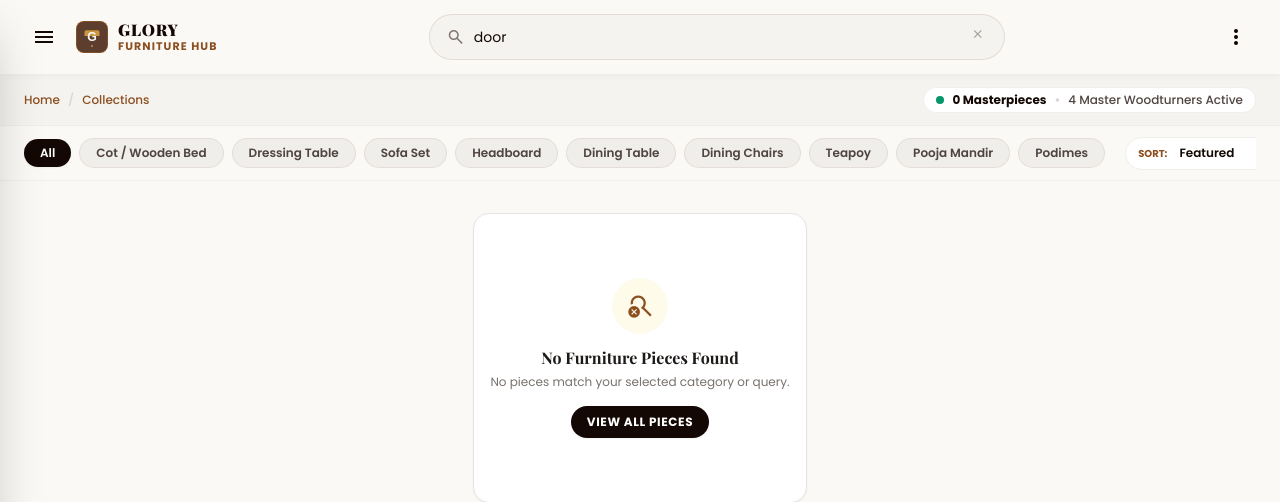
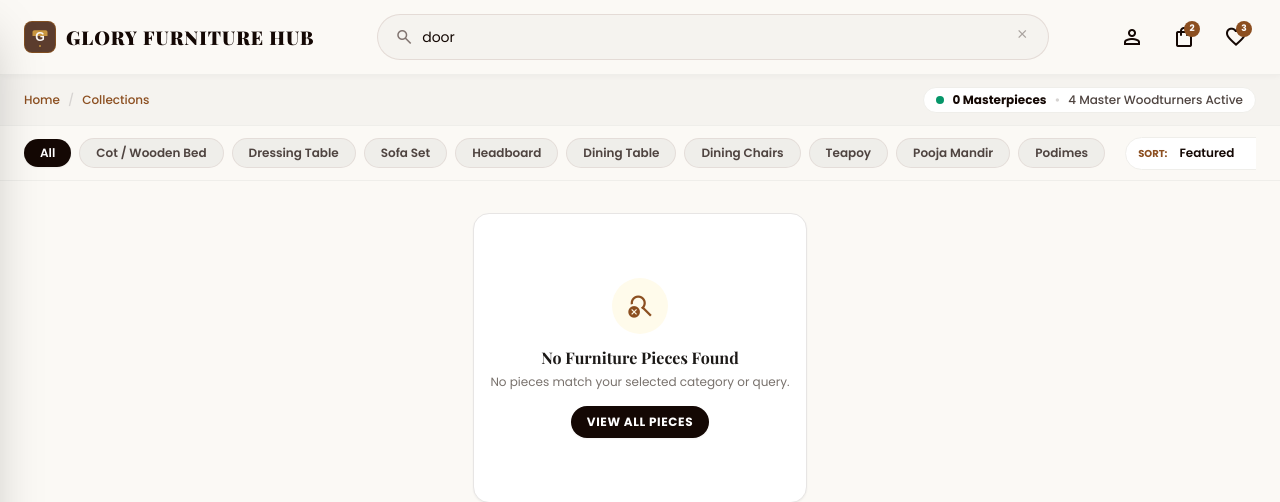
Before and after one commit to ganeshmugada863/Glory-Furniture-Hub, a Django app: page /catalog/?search=door in a window 1280 px wide. Shown: the top 502 px of the page. Run offline with Django 5.2, Linux system fonts and the light colour scheme; data comes from the database, SQL or seed files in the repository; some libraries are stand-ins or nearby versions; some web fonts are replaced.

Commit message:
Navbar update: mobile drawer with only Profile, Cart, Fav; desktop straight brand, extended search, direct action icons; removed 3-dots

```diff
--- a/templates/store/catalog.html
+++ b/templates/store/catalog.html
@@ -125,33 +125,37 @@
 <body class="bg-background font-body-md text-on-surface antialiased selection:bg-secondary-container selection:text-on-secondary-fixed">
 
   <!-- ========================================== -->
-  <!-- 1. NAVIGATION BAR (Clean & Matching Home)   -->
+  <!-- 1. NAVIGATION BAR (Desktop Straight, Direct Icons; Mobile 3-Lines & Drawer) -->
   <!-- ========================================== -->
   <header class="sticky top-0 inset-x-0 z-50 bg-surface/95 backdrop-blur-md border-b border-surface-container shadow-[0_1px_6px_rgba(45,30,24,0.04)]">
-    <div class="max-w-[1400px] mx-auto px-3 sm:px-6 py-2.5 sm:py-3.5 flex items-center justify-between gap-3">
+    <div class="max-w-[1400px] mx-auto px-3 sm:px-6 py-2.5 sm:py-3.5 flex items-center justify-between gap-2 sm:gap-4">
 
-      <!-- Left: 3-Lines Menu & Brand Logo -->
+      <!-- Left: Mobile 3-Lines Button (Hidden on Desktop) + Brand Logo & Name (Straight on Desktop) -->
       <div class="flex items-center gap-2 sm:gap-3 shrink-0">
-        <button type="button" onclick="toggleNavDrawer()" class="p-1.5 sm:p-2 rounded-lg hover:bg-surface-container-low text-primary transition-colors flex items-center justify-center cursor-pointer shrink-0" title="Open Menu">
+        <!-- 3-Lines Menu Button: ONLY ON MOBILE (Android), hidden on desktop (Windows) -->
+        <button type="button" onclick="toggleNavDrawer()" class="sm:hidden p-1.5 rounded-lg hover:bg-surface-container-low text-primary transition-colors flex items-center justify-center cursor-pointer shrink-0" title="Open Menu">
           <span class="material-symbols-outlined text-[24px]">menu</span>
         </button>
+
+        <!-- Brand Logo & Straight Name "GLORY FURNITURE HUB" -->
         <a class="flex items-center gap-2 sm:gap-2.5 shrink-0 group select-none cursor-pointer" href="/">
           <div class="w-8 h-8 rounded-lg overflow-hidden flex items-center justify-center shrink-0 border border-amber-600/30 shadow-xs bg-[#5C3D2E]">
             <img alt="Glory Furniture Hub" class="w-full h-full object-contain" src="/static/favicon.svg" onerror="this.onerror=null; this.src='/static/favicon.svg';">
           </div>
-          <div class="flex flex-col justify-center leading-none">
-            <span class="font-display-md text-[13px] xs:text-[14px] sm:text-[16px] tracking-wider uppercase text-primary font-black leading-tight group-hover:text-secondary transition-colors whitespace-nowrap">
-              GLORY
-            </span>
-            <span class="text-[9px] xs:text-[10px] sm:text-[11px] tracking-widest uppercase text-secondary font-bold leading-tight whitespace-nowrap">
-              FURNITURE HUB
-            </span>
+          <!-- Mobile (stacked) -->
+          <div class="flex sm:hidden flex-col justify-center leading-none">
+            <span class="font-display-md text-[13px] tracking-wider uppercase text-primary font-black leading-tight whitespace-nowrap">GLORY</span>
+            <span class="text-[9px] tracking-widest uppercase text-secondary font-bold leading-tight whitespace-nowrap">FURNITURE HUB</span>
           </div>
+          <!-- Windows / Desktop (straight order "GLORY FURNITURE HUB") -->
+          <span class="hidden sm:inline font-display-md text-[17px] lg:text-[19px] tracking-wider uppercase text-primary font-black group-hover:text-secondary transition-colors whitespace-nowrap">
+            GLORY FURNITURE HUB
+          </span>
         </a>
       </div>
 
-      <!-- Center (Desktop): Extended Search Bar -->
-      <div class="hidden sm:flex flex-1 max-w-xl mx-2 sm:mx-6">
+      <!-- Center (Desktop / Blue box): Extended Search Bar -->
+      <div class="hidden sm:flex flex-1 max-w-2xl mx-2 sm:mx-6">
         <form action="/catalog/" method="GET" class="w-full relative flex items-center bg-surface-container-low hover:bg-surface-container focus-within:bg-white rounded-full px-4 py-2 border border-outline-variant/50 focus-within:border-primary focus-within:ring-2 focus-within:ring-primary/10 transition-all">
           <span class="material-symbols-outlined text-outline text-[20px] mr-2 shrink-0">search</span>
           <input
@@ -169,41 +173,24 @@
         </form>
       </div>
 
-      <!-- Right: 3-Dots Menu Button (Contains Profile, Favorites & Cart inside) -->
-      <div class="relative shrink-0">
-        <button id="threeDotsBtn" type="button" onclick="toggleOptionsDropdown(event)" class="p-1.5 sm:p-2 rounded-full hover:bg-surface-container-low text-primary transition-colors flex items-center justify-center cursor-pointer active:scale-95" title="Options">
-          <span class="material-symbols-outlined text-[24px]">more_vert</span>
-        </button>
+      <!-- Right (Desktop / Orange area): Direct Profile, Cart, Fav Icons (No 3-Dots) -->
+      <div class="hidden sm:flex items-center gap-2 md:gap-3 shrink-0 text-primary">
+        <!-- 1. Profile -->
+        <a href="{% if request.user.is_authenticated %}/customer/profile/{% else %}/login/{% endif %}" class="p-2 rounded-full hover:bg-surface-container-low text-primary hover:text-secondary transition-colors flex items-center justify-center cursor-pointer" title="Profile">
+          <span class="material-symbols-outlined text-[24px]">person</span>
+        </a>
 
-        <!-- 3-Dots Dropdown Panel: ONLY Profile, Fav & Cart -->
-        <div id="optionsDropdown" class="hidden absolute right-0 mt-2 w-52 bg-white rounded-2xl shadow-2xl border border-stone-200/90 py-2 z-[9999] text-xs text-stone-800">
-          <!-- 1. Profile -->
-          <a href="{% if request.user.is_authenticated %}/customer/profile/{% else %}/login/{% endif %}" class="flex items-center justify-between px-4 py-2.5 font-semibold text-gray-800 hover:text-primary hover:bg-amber-50/70 transition-colors">
-            <div class="flex items-center gap-2.5">
-              <span class="material-symbols-outlined text-[20px] text-secondary">person</span>
-              <span>Profile</span>
-            </div>
-            <span class="text-[10px] text-stone-400 font-normal">{% if request.user.is_authenticated %}Account{% else %}Sign In{% endif %}</span>
-          </a>
+        <!-- 2. Cart -->
+        <a href="/cart/" class="p-2 rounded-full hover:bg-surface-container-low text-primary hover:text-secondary transition-colors relative flex items-center justify-center cursor-pointer" title="Cart">
+          <span class="material-symbols-outlined text-[24px]">shopping_bag</span>
+          <span id="navCartBadge" class="rounded-full absolute top-1 right-1 flex items-center justify-center bg-secondary text-white text-[9px] font-bold w-4 h-4 shadow-xs">{{ cart_count|default:"2" }}</span>
+        </a>
 
-          <!-- 2. Fav (Wishlist) -->
-          <a href="/wishlist/" class="flex items-center justify-between px-4 py-2.5 font-semibold text-gray-800 hover:text-primary hover:bg-amber-50/70 transition-colors">
-            <div class="flex items-center gap-2.5">
-              <span class="material-symbols-outlined text-[20px] text-secondary">favorite</span>
-              <span>Favorites</span>
-            </div>
-            <span id="navDropdownWishlistCount" class="bg-secondary/15 text-secondary text-[11px] font-bold px-2 py-0.5 rounded-full">{{ wishlist_count|default:"0" }}</span>
-          </a>
-
-          <!-- 3. Cart -->
-          <a href="/cart/" class="flex items-center justify-between px-4 py-2.5 font-semibold text-gray-800 hover:text-primary hover:bg-amber-50/70 transition-colors">
-            <div class="flex items-center gap-2.5">
-              <span class="material-symbols-outlined text-[20px] text-secondary">shopping_bag</span>
-              <span>Cart</span>
-            </div>
-            <span id="navDropdownCartCount" class="bg-secondary text-white text-[11px] font-bold px-2 py-0.5 rounded-full">{{ cart_count|default:"0" }}</span>
-          </a>
-        </div>
+        <!-- 3. Fav (Favorites) -->
+        <a href="/wishlist/" class="p-2 rounded-full hover:bg-surface-container-low text-primary hover:text-secondary transition-colors relative flex items-center justify-center cursor-pointer" title="Favorites">
+          <span class="material-symbols-outlined text-[24px]">favorite</span>
+          <span id="navWishlistBadge" class="rounded-full absolute top-1 right-1 flex items-center justify-center bg-secondary text-white text-[9px] font-bold w-4 h-4 shadow-xs">{{ wishlist_count|default:"3" }}</span>
+        </a>
       </div>
 
     </div>
@@ -229,12 +216,14 @@
   </header>
 
   <!-- ============================================================== -->
-  <!-- SLIDE-OUT NAVIGATION DRAWER (3-Lines)                          -->
+  <!-- SLIDE-OUT NAVIGATION DRAWER (3-Lines Menu - Mobile)            -->
   <!-- ============================================================== -->
   <div id="navDrawerOverlay" class="fixed inset-0 bg-black/50 backdrop-blur-xs z-50 opacity-0 pointer-events-none transition-opacity duration-300" onclick="toggleNavDrawer()"></div>
   <aside id="navDrawer" class="fixed top-0 left-0 bottom-0 w-80 max-w-[85vw] bg-white z-50 shadow-2xl flex flex-col justify-between -translate-x-full transition-transform duration-300 ease-out">
     <div>
+      <!-- Drawer Header -->
       <div class="p-5 border-b border-surface-container flex items-center justify-between bg-surface-container-low/50">
+        <div class="flex items-center gap-2.5">
           <div class="w-8 h-8 rounded-lg overflow-hidden flex items-center justify-center border border-amber-600/30 bg-[#5C3D2E]">
             <img alt="Glory Furniture" class="w-full h-full object-contain" src="/static/favicon.svg" onerror="this.onerror=null; this.src='/static/favicon.svg';">
           </div>
@@ -242,57 +231,61 @@
             <span class="font-display-md text-xs font-black text-primary tracking-wider uppercase">GLORY</span>
             <span class="text-[9px] font-bold text-secondary tracking-widest uppercase">FURNITURE HUB</span>
           </div>
-        <button type="button" onclick="toggleNavDrawer()" class="p-1 rounded-full text-on-surface-variant hover:text-primary transition-colors cursor-pointer">
+        </div>
+        <button type="button" onclick="toggleNavDrawer()" class="p-1.5 rounded-full text-on-surface-variant hover:text-primary transition-colors cursor-pointer" title="Close Menu">
           <span class="material-symbols-outlined text-[20px]">close</span>
         </button>
       </div>
 
-      <nav class="p-4 flex flex-col gap-1 text-xs font-semibold text-primary">
-        <a href="/" class="flex items-center gap-3 p-2.5 rounded-xl hover:bg-surface-container-low transition-colors">
-          <span class="material-symbols-outlined text-secondary text-[20px]">home</span>
-          <span>Home Storefront</span>
+      <!-- Drawer Menu: ONLY Profile, Cart, and Fav (Favorites) -->
+      <nav class="p-4 flex flex-col gap-2.5">
+        <!-- 1. Profile -->
+        <a href="{% if request.user.is_authenticated %}/customer/profile/{% else %}/login/{% endif %}" class="flex items-center justify-between p-3.5 rounded-2xl bg-surface-container-low/60 hover:bg-surface-container transition-all group">
+          <div class="flex items-center gap-3.5">
+            <div class="w-10 h-10 rounded-xl bg-amber-100 flex items-center justify-center text-secondary group-hover:scale-105 transition-transform">
+              <span class="material-symbols-outlined text-[22px]">person</span>
+            </div>
+            <div class="flex flex-col">
+              <span class="font-bold text-sm text-primary">Profile</span>
+              <span class="text-[11px] text-on-surface-variant font-medium">{% if request.user.is_authenticated %}My Account &amp; Orders{% else %}Sign In / Register{% endif %}</span>
+            </div>
+          </div>
+          <span class="material-symbols-outlined text-stone-400 group-hover:translate-x-1 transition-transform text-[18px]">chevron_right</span>
         </a>
-        <a href="/catalog/" class="flex items-center gap-3 p-2.5 rounded-xl bg-surface-container-low text-secondary font-bold transition-colors">
-          <span class="material-symbols-outlined text-secondary text-[20px]">grid_view</span>
-          <span>Explore All Collections</span>
+
+        <!-- 2. Cart -->
+        <a href="/cart/" class="flex items-center justify-between p-3.5 rounded-2xl bg-surface-container-low/60 hover:bg-surface-container transition-all group">
+          <div class="flex items-center gap-3.5">
+            <div class="w-10 h-10 rounded-xl bg-amber-100 flex items-center justify-center text-secondary group-hover:scale-105 transition-transform">
+              <span class="material-symbols-outlined text-[22px]">shopping_bag</span>
+            </div>
+            <div class="flex flex-col">
+              <span class="font-bold text-sm text-primary">Cart</span>
+              <span class="text-[11px] text-on-surface-variant font-medium">Shopping Bag</span>
+            </div>
+          </div>
+          <span id="drawerCartBadge" class="bg-secondary text-white text-xs font-bold px-2.5 py-0.5 rounded-full">{{ cart_count|default:"2" }}</span>
         </a>
-        <a href="/catalog/?category=Cot%20%2F%20Wooden%20Bed" class="flex items-center gap-3 p-2.5 rounded-xl hover:bg-surface-container-low transition-colors">
-          <span class="material-symbols-outlined text-secondary text-[20px]">bed</span>
-          <span>Solid Teak Beds</span>
-        </a>
-        <a href="/catalog/?category=Dining%20Table" class="flex items-center gap-3 p-2.5 rounded-xl hover:bg-surface-container-low transition-colors">
-          <span class="material-symbols-outlined text-secondary text-[20px]">table_restaurant</span>
-          <span>Dining Suites</span>
-        </a>
-        <a href="/catalog/?category=Sofa%20Set" class="flex items-center gap-3 p-2.5 rounded-xl hover:bg-surface-container-low transition-colors">
-          <span class="material-symbols-outlined text-secondary text-[20px]">chair</span>
-          <span>Living Room Sofas</span>
-        </a>
-        <a href="/catalog/?category=Dressing%20Table" class="flex items-center gap-3 p-2.5 rounded-xl hover:bg-surface-container-low transition-colors">
-          <span class="material-symbols-outlined text-secondary text-[20px]">dresser</span>
-          <span>Dressing Tables</span>
-        </a>
-        <a href="/catalog/?category=Podimes" class="flex items-center gap-3 p-2.5 rounded-xl hover:bg-surface-container-low transition-colors">
-          <span class="material-symbols-outlined text-secondary text-[20px]">weekend</span>
-          <span>Heritage Diwans</span>
-        </a>
-        <a href="/custom-request/" class="flex items-center gap-3 p-2.5 rounded-xl hover:bg-surface-container-low transition-colors">
-          <span class="material-symbols-outlined text-secondary text-[20px]">architecture</span>
-          <span>Custom Furniture Studio</span>
+
+        <!-- 3. Fav (Favorites) -->
+        <a href="/wishlist/" class="flex items-center justify-between p-3.5 rounded-2xl bg-surface-container-low/60 hover:bg-surface-container transition-all group">
+          <div class="flex items-center gap-3.5">
+            <div class="w-10 h-10 rounded-xl bg-amber-100 flex items-center justify-center text-secondary group-hover:scale-105 transition-transform">
+              <span class="material-symbols-outlined text-[22px]">favorite</span>
+            </div>
+            <div class="flex flex-col">
+              <span class="font-bold text-sm text-primary">Fav</span>
+              <span class="text-[11px] text-on-surface-variant font-medium">Saved Items &amp; Wishlist</span>
+            </div>
+          </div>
+          <span id="drawerWishlistBadge" class="bg-secondary/15 text-secondary text-xs font-bold px-2.5 py-0.5 rounded-full">{{ wishlist_count|default:"3" }}</span>
         </a>
       </nav>
     </div>
 
+    <!-- Drawer Footer -->
     <div class="p-4 border-t border-surface-container bg-surface-container-low/40 text-xs text-on-surface-variant">
-      <div class="flex items-center gap-2 text-primary font-bold mb-1">
-        <span class="material-symbols-outlined text-[16px] text-secondary">schedule</span>
-        <span>Showroom Timings:</span>
-      </div>
-      <p class="text-[11px] leading-relaxed">10:00 AM - 9:00 PM (All 7 Days)</p>
-      <div class="mt-2 pt-2 border-t border-surface-container/60 text-[11px] font-semibold text-secondary flex items-center gap-1.5">
-        <span class="material-symbols-outlined text-[15px]">call</span>
-        <span>+91 98400 12345</span>
-      </div>
+      <p class="text-[11px] font-medium text-stone-500">Glory Furniture Hub © 2024</p>
     </div>
   </aside>
 
@@ -680,26 +673,6 @@
         document.body.style.overflow = 'hidden';
       }
     }
-
-    function toggleOptionsDropdown(e) {
-      if (e) {
-        e.stopPropagation();
-        e.preventDefault();
-      }
-      const dd = document.getElementById('optionsDropdown');
-      if (!dd) return;
-      dd.classList.toggle('hidden');
-    }
-
-    document.addEventListener('click', (e) => {
-      const dd = document.getElementById('optionsDropdown');
-      const btn = document.getElementById('threeDotsBtn');
-      if (dd && !dd.classList.contains('hidden')) {
-        if (!dd.contains(e.target) && (!btn || !btn.contains(e.target))) {
-          dd.classList.add('hidden');
-        }
-      }
-    });
   </script>
 </body>
 </html>
```
Also changed, not shown: templates/core/home.html (+75 -87 lines), templates/store/product_detail.html (+83 -116 lines).
